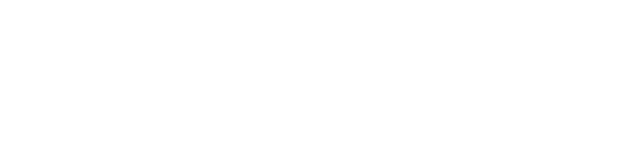
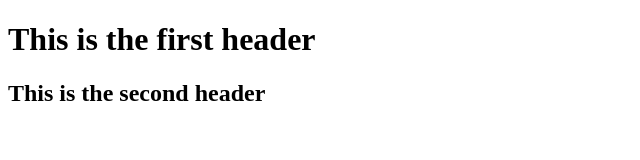
Before and after one commit to MJBMeijer/helloWorld, a plain HTML site: page index.html in a window 1280 px wide. Shown: the whole page, without its empty margins (0-640 px from the left). Drawn offline with Linux system fonts and the light colour scheme.

Commit message:
Update index.html

```diff
--- a/index.html
+++ b/index.html
@@ -6,5 +6,7 @@
 
 </head>
 <body>
+ <h1> This is the first header </h1>
+ <h2> This is the second header </h2>
 </body>
 </html>
```
